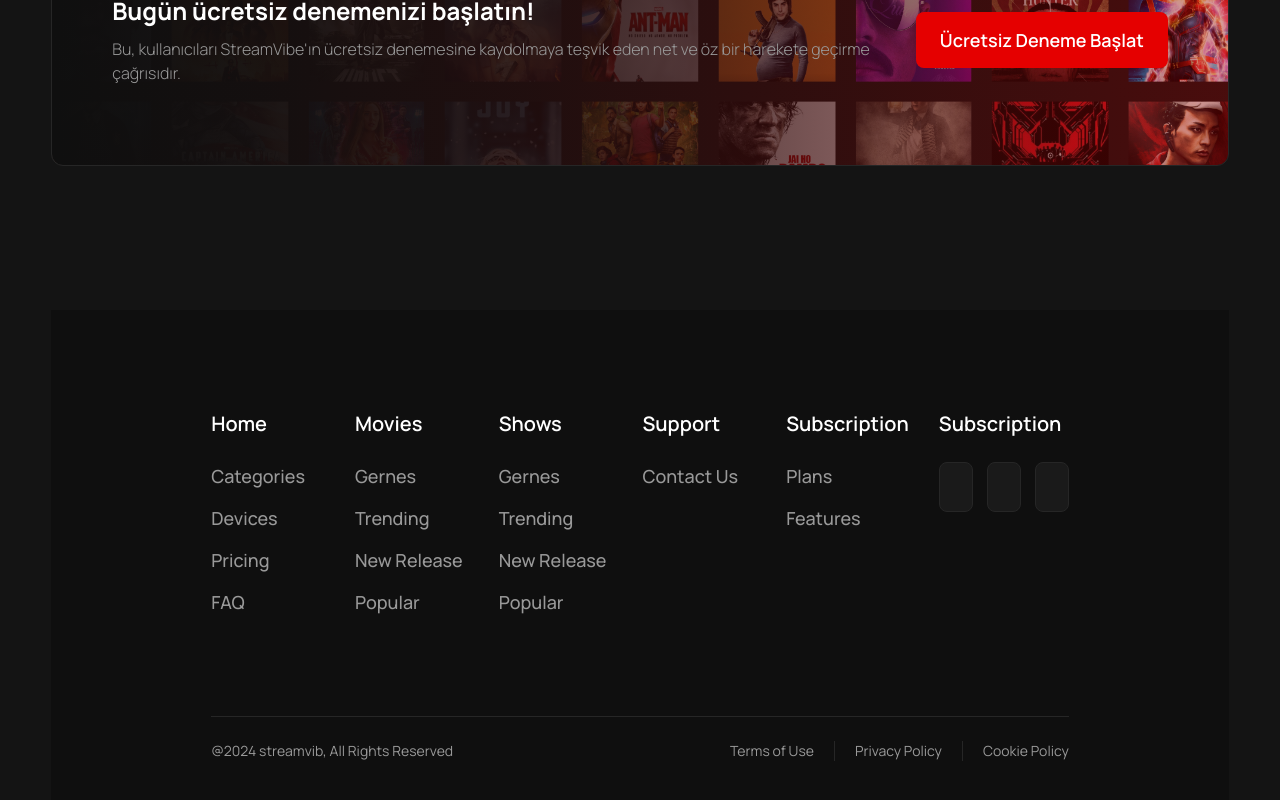
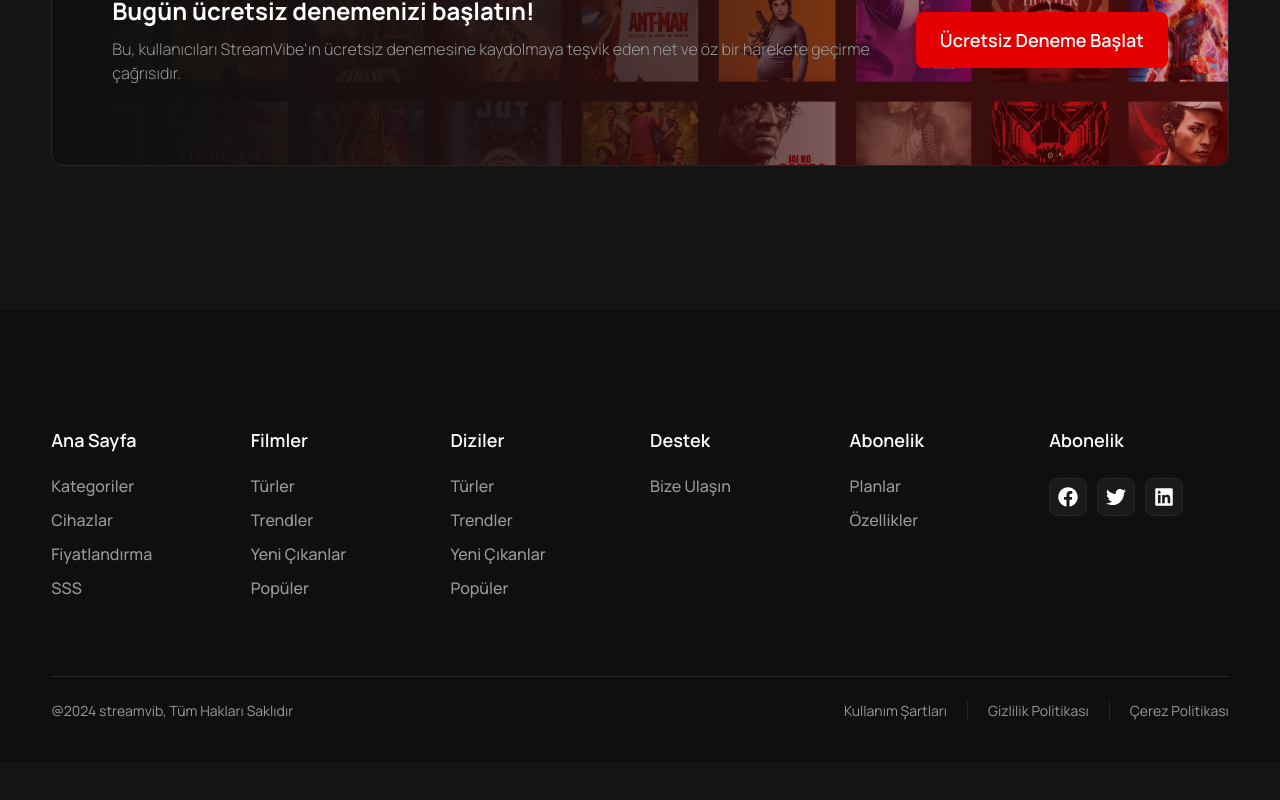
Before and after one commit to ismailkskn98/streamVibe, a Next.js app: page / in a window 1280 px wide. Shown: the part 4450-5250 px from the top of the page. After the commit the page ends 5212 px from the top, so only its background shows below. Built offline with nearby package versions, Linux system fonts and the light colour scheme.

Commit message:
footer tasarımı yapıldı

```diff
--- /dev/null
+++ b/src/components/footer/FooterPolicies.tsx
@@ -0,0 +1,28 @@
+import Link from "next/link";
+import React from "react";
+
+const FooterPolicies = () => {
+  return (
+    <main className="w-full flex flex-col items-center gap-6">
+      <div className="w-full h-[1px] bg-black-15"></div>
+      <article className="w-full flex flex-col md:flex-row items-start md:items-center justify-between gap-5">
+        <p className="text-grey-60 text-sm">@2024 streamvib, Tüm Hakları Saklıdır</p>
+        <div className="flex items-center gap-5">
+          <Link href="/" className="text-grey-60 text-sm hover:text-white transition-all">
+            Kullanım Şartları
+          </Link>
+          <Link href="/" className="text-grey-60 text-sm flex items-center gap-5 overflow-hidden hover:text-white transition-all">
+            <div className="w-[1px] min-h-5 bg-black-15"></div>
+            <span>Gizlilik Politikası</span>
+            <div className="w-[1px] min-h-5 bg-black-15"></div>
+          </Link>
+          <Link href="/" className="text-grey-60 text-sm hover:text-white transition-all">
+            Çerez Politikası
+          </Link>
+        </div>
+      </article>
+    </main>
+  );
+};
+
+export default FooterPolicies;
--- /dev/null
+++ b/src/components/footer/FooterSection.tsx
@@ -0,0 +1,64 @@
+import Link from "next/link";
+import React from "react";
+import { FaFacebook, FaTwitter, FaLinkedin } from "react-icons/fa";
+import FooterSectionItem from "./FooterSectionItem";
+
+type FooterSectionItem = {
+  title: string;
+  links: string[];
+};
+
+const footerSectionContent: FooterSectionItem[] = [
+  {
+    title: "Ana Sayfa",
+    links: ["Kategoriler", "Cihazlar", "Fiyatlandırma", "SSS"],
+  },
+  {
+    title: "Filmler",
+    links: ["Türler", "Trendler", "Yeni Çıkanlar", "Popüler"],
+  },
+  {
+    title: "Diziler",
+    links: ["Türler", "Trendler", "Yeni Çıkanlar", "Popüler"],
+  },
+  {
+    title: "Destek",
+    links: ["Bize Ulaşın"],
+  },
+  {
+    title: "Abonelik",
+    links: ["Planlar", "Özellikler"],
+  },
+];
+
+const socialLinks = [
+  { icon: <FaFacebook className="w-5 h-5 2xl:w-6 2xl:h-6" />, href: "/" },
+  { icon: <FaTwitter className="w-5 h-5 2xl:w-6 2xl:h-6" />, href: "/" },
+  { icon: <FaLinkedin className="w-5 h-5 2xl:w-6 2xl:h-6" />, href: "/" },
+];
+
+const FooterSection = () => {
+  return (
+    <main className="row-span-2 w-full grid grid-cols-2 md:grid-cols-6 gap-5 2xl:gap-[30px]">
+      {footerSectionContent.map((section: FooterSectionItem, index: number) => (
+        <FooterSectionItem key={index} section={section} />
+      ))}
+      <article className="w-full flex flex-col items-start justify-start gap-6">
+        <h3 className="text-white font-semibold text-base md:text-lg 2xl:text-xl capitalize">Abonelik</h3>
+        <div className="text-grey-60 flex items-center gap-2 md:gap-[10px] 2xl:gap-[14px]">
+          {socialLinks.map((social, socialIndex) => (
+            <Link
+              key={socialIndex}
+              href={social.href}
+              className="text-white bg-black-10 border border-solid border-black-15 rounded-lg p-3 md:p-2 2xl:p-4 hover:bg-black-08 transition-all"
+            >
+              {social.icon}
+            </Link>
+          ))}
+        </div>
+      </article>
+    </main>
+  );
+};
+
+export default FooterSection;
--- /dev/null
+++ b/src/components/footer/FooterSectionItem.tsx
@@ -0,0 +1,24 @@
+import Link from "next/link";
+import React from "react";
+
+type FooterSectionItemProps = {
+  title: string;
+  links: string[];
+};
+
+const FooterSectionItem = ({ section }: { section: FooterSectionItemProps }) => {
+  return (
+    <article className="w-full flex flex-col items-start justify-start gap-4 md:gap-5 2xl:gap-6">
+      <h3 className="text-white font-semibold text-base md:text-lg 2xl:text-xl capitalize">{section.title}</h3>
+      <div className="text-grey-60 flex flex-col items-start gap-2 md:gap-[10px] 2xl:gap-[14px] font-medium text-sm md:text-base 2xl:text-lg capitalize">
+        {section.links.map((link, linkIndex) => (
+          <Link key={linkIndex} href="/" className="hover:text-white transition-all">
+            {link}
+          </Link>
+        ))}
+      </div>
+    </article>
+  );
+};
+
+export default FooterSectionItem;
--- a/src/components/footer/index.tsx
+++ b/src/components/footer/index.tsx
@@ -1,87 +1,12 @@
-import Link from "next/link";
 import React from "react";
-import { FaFacebook } from "react-icons/fa";
-import { FaTwitter } from "react-icons/fa";
-import { FaLinkedin } from "react-icons/fa";
+import FooterSection from "./FooterSection";
+import FooterPolicies from "./FooterPolicies";
 
 const Footer = () => {
   return (
-    <footer className="bg-black-06 w-full h-full flex flex-col items-center gap-[100px] px-40 pt-[100px] pb-[50px] mt-36">
-      <main className="w-full flex items-start gap-[30px]">
-        <article className="w-full flex flex-col items-start justify-start gap-6">
-          <h3 className="text-white font-semibold text-xl capitalize">Home</h3>
-          <div className="text-grey-60 flex flex-col items-start gap-[14px] font-medium text-lg capitalize">
-            <Link href="/">Categories</Link>
-            <Link href="/">Devices</Link>
-            <Link href="/">Pricing</Link>
-            <Link href="/">FAQ</Link>
-          </div>
-        </article>
-        <article className="w-full flex flex-col items-start justify-start gap-6">
-          <h3 className="text-white font-semibold text-xl capitalize">Movies</h3>
-          <div className="text-grey-60 flex flex-col items-start gap-[14px] font-medium text-lg capitalize">
-            <Link href="/">Gernes</Link>
-            <Link href="/">Trending</Link>
-            <Link href="/">New Release</Link>
-            <Link href="/">Popular</Link>
-          </div>
-        </article>
-        <article className="w-full flex flex-col items-start justify-start gap-6">
-          <h3 className="text-white font-semibold text-xl capitalize">Shows</h3>
-          <div className="text-grey-60 flex flex-col items-start gap-[14px] font-medium text-lg capitalize">
-            <Link href="/">Gernes</Link>
-            <Link href="/">Trending</Link>
-            <Link href="/">New Release</Link>
-            <Link href="/">Popular</Link>
-          </div>
-        </article>
-        <article className="w-full flex flex-col items-start justify-start gap-6">
-          <h3 className="text-white font-semibold text-xl capitalize">Support</h3>
-          <div className="text-grey-60 flex flex-col items-start gap-[14px] font-medium text-lg capitalize">
-            <Link href="/">Contact Us</Link>
-          </div>
-        </article>
-        <article className="w-full flex flex-col items-start justify-start gap-6">
-          <h3 className="text-white font-semibold text-xl capitalize">Subscription</h3>
-          <div className="text-grey-60 flex flex-col items-start gap-[14px] font-medium text-lg capitalize">
-            <Link href="/">Plans</Link>
-            <Link href="/">Features</Link>
-          </div>
-        </article>
-        <article className="w-full flex flex-col items-start justify-start gap-6">
-          <h3 className="text-white font-semibold text-xl capitalize">Subscription</h3>
-          <div className="text-grey-60 flex items-center gap-[14px]">
-            <Link href="/" className="text-white bg-black-10 border border-solid border-black-15 rounded-lg p-4 hover:bg-black-08 transition-all">
-              <FaFacebook />
-            </Link>
-            <Link href="/" className="text-white bg-black-10 border border-solid border-black-15 rounded-lg p-4 hover:bg-black-08 transition-all">
-              <FaTwitter />
-            </Link>
-            <Link href="/" className="text-white bg-black-10 border border-solid border-black-15 rounded-lg p-4 hover:bg-black-08 transition-all">
-              <FaLinkedin />
-            </Link>
-          </div>
-        </article>
-      </main>
-      <main className="w-full flex flex-col items-center gap-6">
-        <div className="w-full h-[1px] bg-black-15"></div>
-        <article className="w-full flex items-center justify-between">
-          <p className="text-grey-60 text-sm">@2024 streamvib, All Rights Reserved</p>
-          <div className="flex items-center gap-5">
-            <Link href="/" className="text-grey-60 text-sm">
-              Terms of Use
-            </Link>
-            <Link href="/" className="text-grey-60 text-sm flex items-center gap-5 overflow-hidden">
-              <div className="w-[1px] min-h-5 bg-black-15"></div>
-              <span>Privacy Policy</span>
-              <div className="w-[1px] min-h-5 bg-black-15"></div>
-            </Link>
-            <Link href="/" className="text-grey-60 text-sm">
-              Cookie Policy
-            </Link>
-          </div>
-        </article>
-      </main>
+    <footer className="bg-black-06 fluid grid-container w-full h-full flex flex-col items-center pt-[50px] md:pt-20 2xl:pt-24 mt-36">
+      <FooterSection />
+      <FooterPolicies />
     </footer>
   );
 };
--- a/src/styles/globals.css
+++ b/src/styles/globals.css
@@ -42,7 +42,7 @@ html {
 .grid-container {
   display: grid;
   grid-template-columns: 1fr min(92%, 100rem) 1fr;
-  grid-template-rows: 7.5rem 1fr 31.5rem;
+  grid-template-rows: 7.5rem 1fr 1fr;
 }
 
 .grid-container > * {
```
